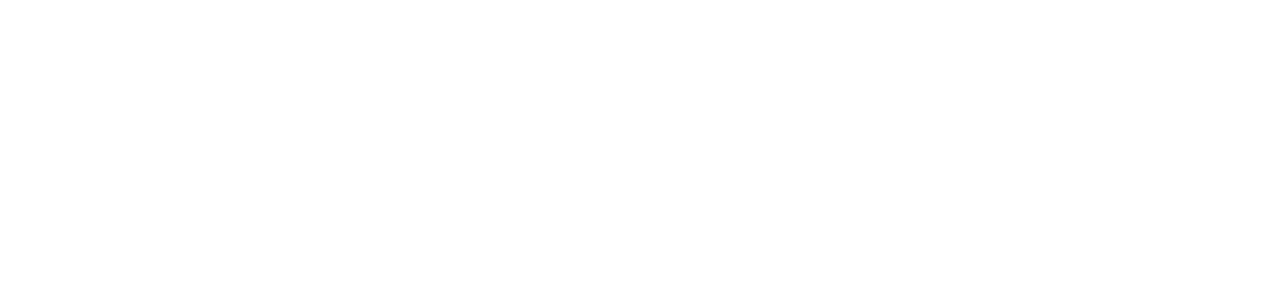
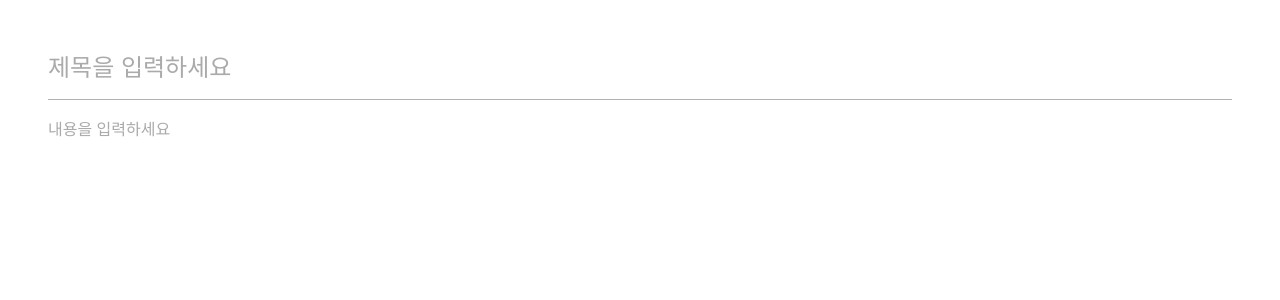
Before and after one commit to UMC-CARDIFY/Client-V1, a React (Vite) app: page /noteeditor in a window 1280 px wide. Shown: the top 300 px of the page. Built offline with nearby package versions, Linux system fonts and the light colour scheme.

Commit message:
feat: 에디터 기본 구조 추가
여기서 에디터란 노트 에디터 페이지의 제목과 본문을 작성하는 에디터 부분을 뜻함

```diff
--- /dev/null
+++ b/src/pages/NoteEditor/components/Editor/Content.jsx
@@ -0,0 +1,59 @@
+import { useRef, useEffect } from 'react';
+import styled from 'styled-components';
+
+const ContentArea = styled.div`
+    flex: 1;
+    border: none;
+    outline: none;
+    width: 100%;
+    box-sizing: border-box;
+    resize: none;
+    height: calc(100vh - 8.5rem); /* 제목 입력 필드, 디바이더와 패딩을 고려한 높이 */
+    overflow-y: auto;
+    &:focus {
+        border: none;
+        outline: none;
+    }
+    &.empty::before {
+        content: attr(data-placeholder);
+        color: #aaa;
+    }
+
+    @media (max-width: 48rem) {
+        height: calc(100vh - 6rem);
+    }
+`;
+
+const Content = () => {
+    const contentRef = useRef(null);
+
+    useEffect(() => {
+        const node = contentRef.current;
+
+        const handleInput = () => {
+            if (node.innerText === '') {
+                node.classList.add('empty');
+            } else {
+                node.classList.remove('empty');
+            }
+        };
+
+        node.addEventListener('input', handleInput);
+        handleInput(); // 초기 상태 설정
+
+        return () => {
+            node.removeEventListener('input', handleInput);
+        };
+    }, []);
+
+    return (
+        <ContentArea
+            contentEditable="true"
+            data-placeholder="내용을 입력하세요"
+            ref={contentRef}
+            className="empty"
+        ></ContentArea>
+    );
+};
+
+export default Content;
--- /dev/null
+++ b/src/pages/NoteEditor/components/Editor/Title.jsx
@@ -0,0 +1,52 @@
+import { useRef, useEffect } from 'react';
+import styled from 'styled-components';
+
+const TitleInput = styled.div`
+    font-size: 1.5rem;
+    border: none;
+    outline: none;
+    width: 100%;
+    box-sizing: border-box;
+    &:focus {
+        border: none;
+        outline: none;
+    }
+    &.empty::before {
+        content: attr(data-placeholder);
+        color: #aaa;
+    }
+`;
+
+const Title = () => {
+    const titleRef = useRef(null);
+
+    useEffect(() => {
+        const node = titleRef.current;
+
+        const handleInput = () => {
+            if (node.innerText === '') {
+                node.classList.add('empty');
+            } else {
+                node.classList.remove('empty');
+            }
+        };
+
+        node.addEventListener('input', handleInput);
+        handleInput(); // 초기 상태 설정
+
+        return () => {
+            node.removeEventListener('input', handleInput);
+        };
+    }, []);
+
+    return (
+        <TitleInput
+            contentEditable="true"
+            data-placeholder="제목을 입력하세요"
+            ref={titleRef}
+            className="empty"
+        ></TitleInput>
+    );
+};
+
+export default Title;
--- /dev/null
+++ b/src/pages/NoteEditor/components/Editor/index.jsx
@@ -0,0 +1,40 @@
+import styled from 'styled-components';
+import Title from './Title';
+import Content from './Content';
+
+const EditorContainer = styled.div`
+    display: flex;
+    flex-direction: column;
+    flex: 1;
+    overflow-y: auto;
+    border-radius: 0.5rem;
+    padding: 3rem;
+    width: 100%;
+    height: 100vh;
+    box-sizing: border-box;
+
+    @media (max-width: 48rem) {
+        padding: 0.625rem;
+    }
+`;
+
+const Divider = styled.div`
+    height: 0.0625rem;
+    background: #B1B1B1;
+    margin-top: 1rem;
+    margin-bottom: 1rem;
+    width: 100%;
+    box-sizing: border-box;
+`;
+
+const Editor = () => {
+    return (
+        <EditorContainer>
+            <Title />
+            <Divider />
+            <Content />
+        </EditorContainer>
+    );
+};
+
+export default Editor;
--- a/src/pages/NoteEditor/index.jsx
+++ b/src/pages/NoteEditor/index.jsx
@@ -1,12 +1,11 @@
+import Editor from './components/Editor';
 
-
-export const NoteEditor = () => {
+const NoteEditor = () => {
     return (
         <div>
-
+            <Editor />
         </div>
     );
 };
 
-
 export default NoteEditor;
```
